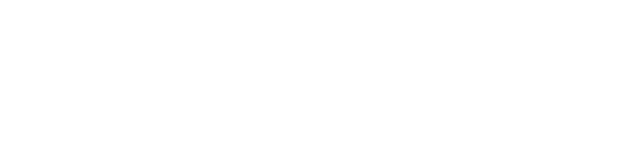
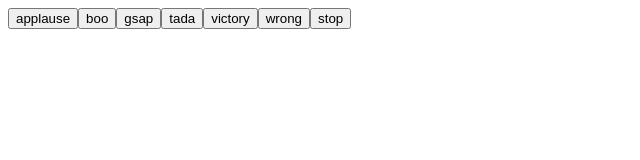
Before and after one commit to acciojob/Soundbar-RishiDevs3248, a website: page main.html in a window 1280 px wide. Shown: the whole page, without its empty margins (0-640 px from the left). Drawn offline with Linux system fonts and the light colour scheme.

Commit message:
created a submission

```diff
--- a/main.html
+++ b/main.html
@@ -8,6 +8,8 @@
 
 <body>
 	<!-- the entire body must be written by student -->
+	<div id="buttons">
+	</div>
     <script type="text/javascript" src="./script.js">
 </script>
 
--- a/script.js
+++ b/script.js
@@ -1 +1,30 @@
 //your JS code here. If required.
+let arr = ['applause','boo','gsap','tada','victory','wrong','stop'];
+let div = document.getElementById('buttons')
+let frag = document.createDocumentFragment()
+for(let i=0 ; i<arr.length; i++){
+	let btn = document.createElement('button')
+	let aud = document.createElement('audio')
+	aud.setAttribute('src',`sounds/${arr[i]}.mp3`)
+	aud.setAttribute('id',`${arr[i]}`)
+	btn.setAttribute('class','btn')
+	btn.setAttribute('class','stop')
+	btn.textContent = arr[i]
+	btn.addEventListener('click', () => {
+        arr[i].play();
+    });
+	frag.appendChild(aud)
+	frag.appendChild(btn)
+}
+div.appendChild(frag)
+
+
+
+ // <audio id="myAudio" src="path/to/your/audio.mp3"></audio>
+ //    <button id="playButton">Play Audio</button>
+ // const myAudio = document.getElementById('myAudio');
+ //    const playButton = document.getElementById('playButton');
+
+ //    playButton.addEventListener('click', () => {
+ //        myAudio.play();
+ //    });
```
